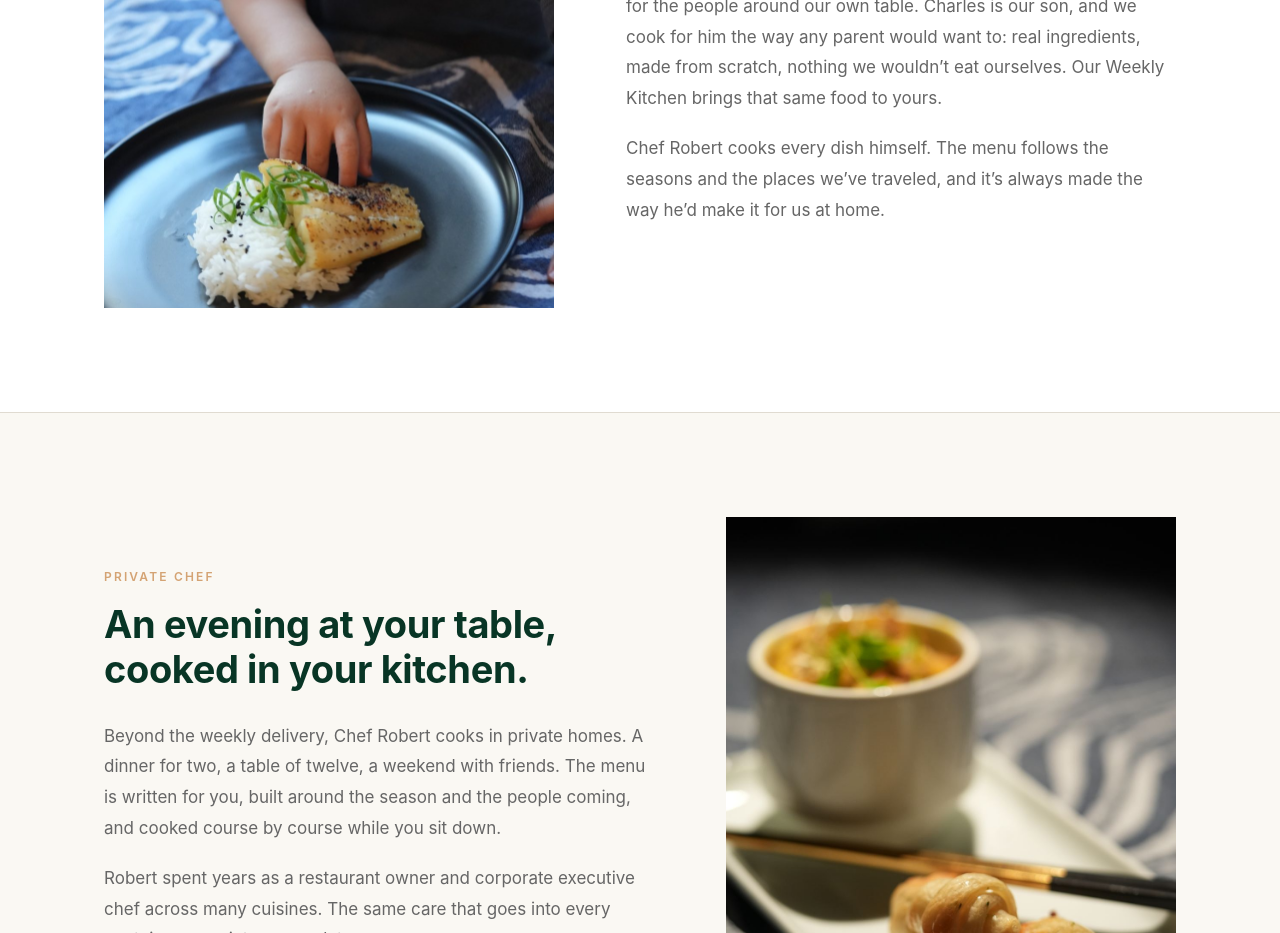
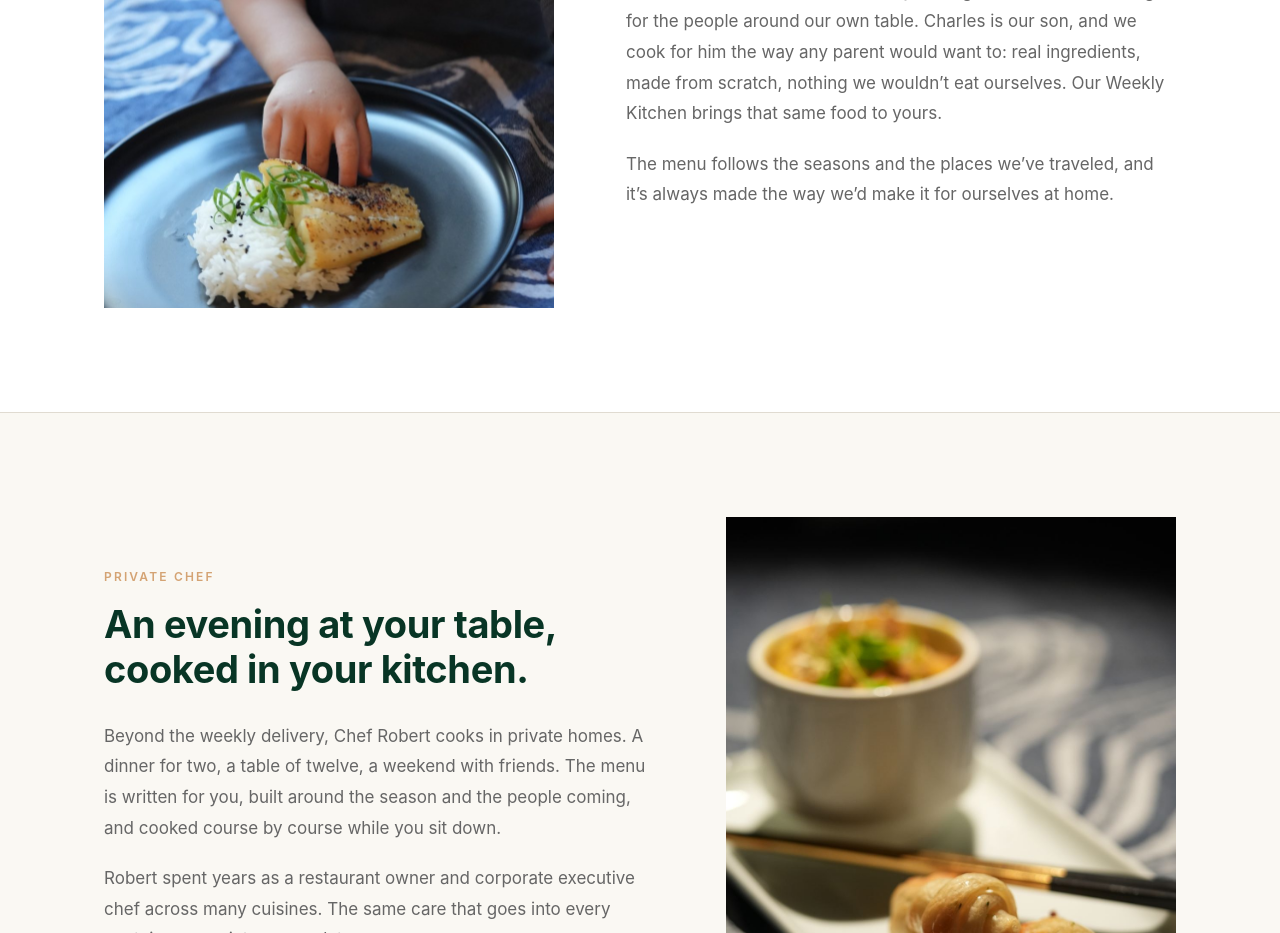
Before and after one commit to odonnellandrea/dinnerwithcharles, a React (Vite) app: page / in a window 1280 px wide. Shown: the part 4580-5513 px from the top of the page. Built offline with nearby package versions, Linux system fonts and the light colour scheme; no server answers.

Commit message:
Copy: no claim that Chef Robert cooks every dish himself
Co-Authored-By: Claude Fable 5.1 <noreply@anthropic.com>
Claude-Session: https://claude.ai/code/session_01DQuaJtLVWZY1FNstb3W5jC

```diff
--- a/src/components/GuestApp.jsx
+++ b/src/components/GuestApp.jsx
@@ -809,7 +809,7 @@ export default function GuestApp({ user, onLogout, onAdmin }) {
           <>
             <div style={{ margin: '0 0 20px 0' }}>
               <h1 style={{ margin: 0, fontSize: '32px', fontWeight: '700', color: '#083525', fontFamily: "Georgia, 'Times New Roman', Times, serif" }}>Weekly Kitchen</h1>
-              <p style={{ margin: '4px 0 0 0', fontSize: '15px', fontStyle: 'italic', color: '#666', fontFamily: "Georgia, 'Times New Roman', Times, serif" }}>cooked by Chef Robert, your private chef</p>
+              <p style={{ margin: '4px 0 0 0', fontSize: '15px', fontStyle: 'italic', color: '#666', fontFamily: "Georgia, 'Times New Roman', Times, serif" }}>from our kitchen to your table</p>
             </div>
 
             {deliveryBanner}
--- a/src/components/LandingPage.jsx
+++ b/src/components/LandingPage.jsx
@@ -148,8 +148,8 @@ export default function LandingPage({ onSignIn, onJoin }) {
               scratch, nothing we wouldn’t eat ourselves. Our Weekly Kitchen brings that same food to yours.
             </p>
             <p>
-              Chef Robert cooks every dish himself. The menu follows the seasons and the places we’ve traveled, and
-              it’s always made the way he’d make it for us at home.
+              The menu follows the seasons and the places we’ve traveled, and it’s always made the way we’d make
+              it for ourselves at home.
             </p>
           </div>
         </div>
```
